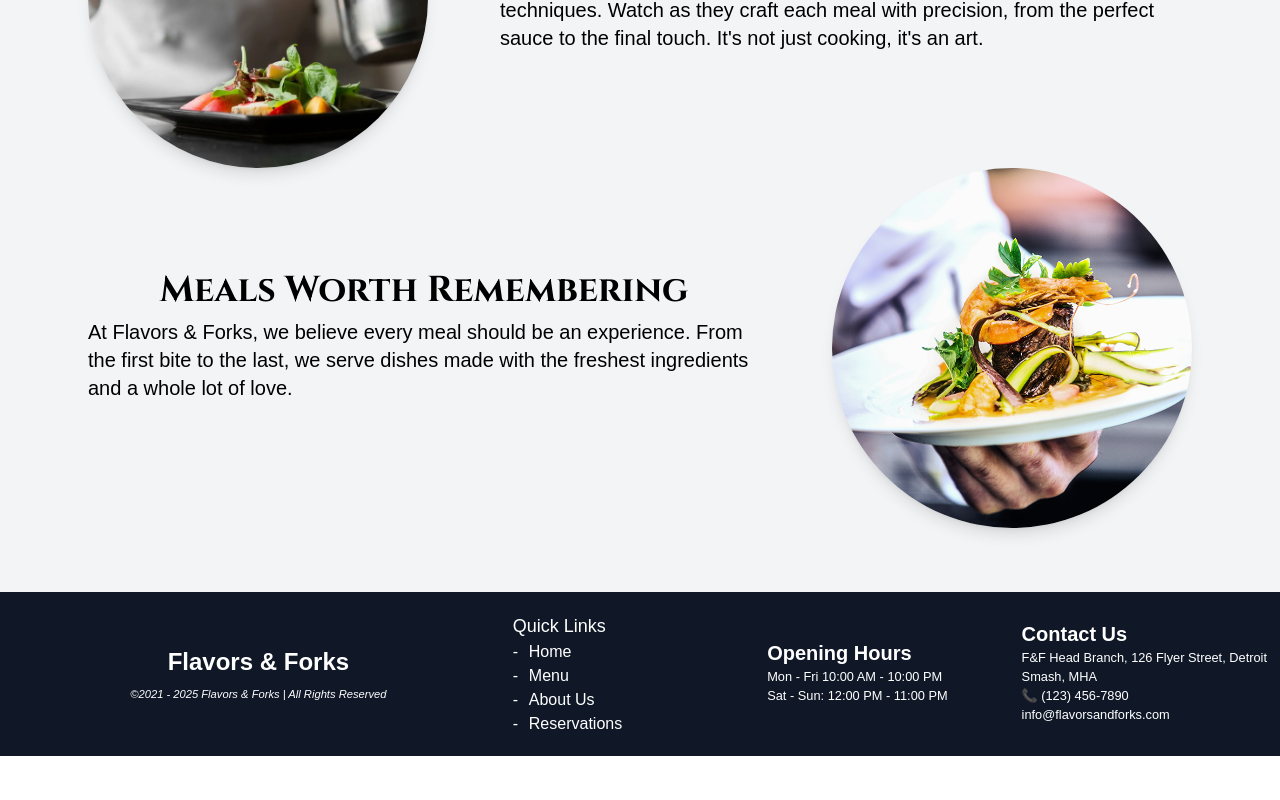
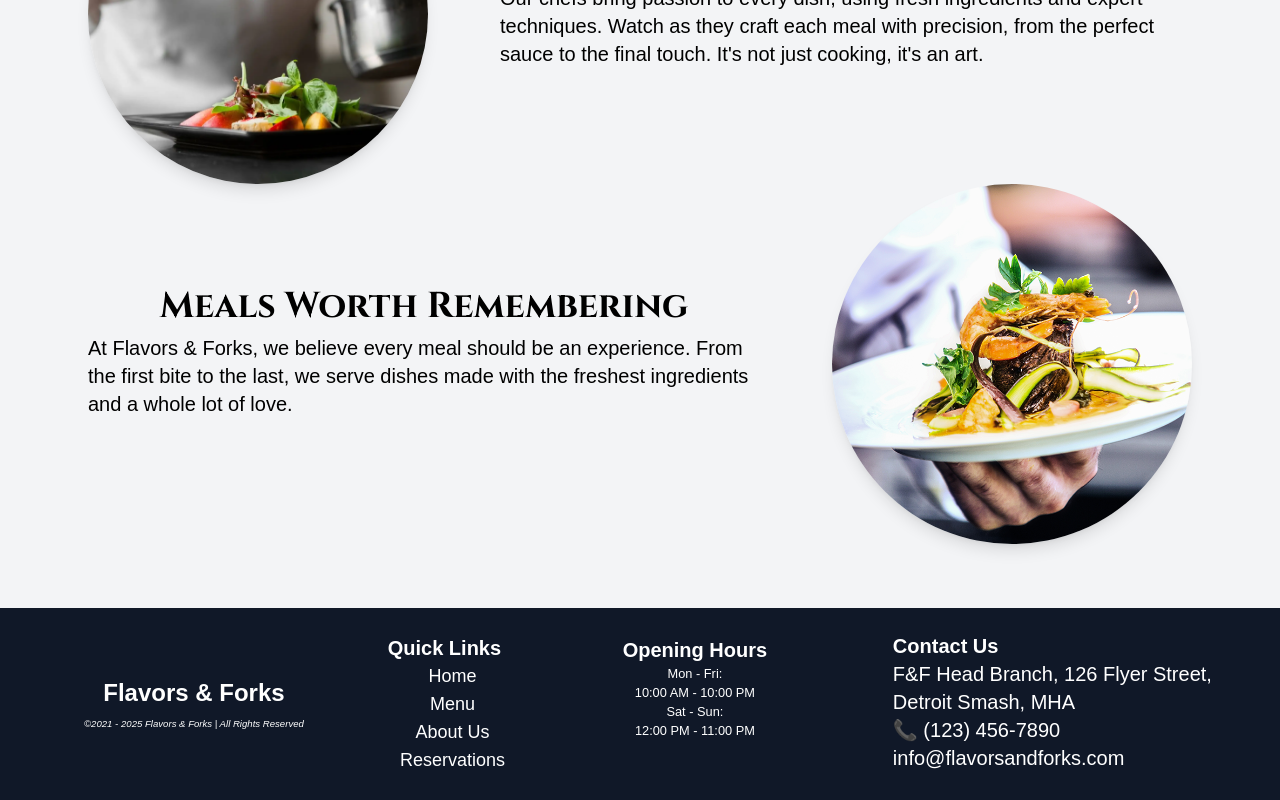
Before and after one commit to ISyncPlus/flavorsandforks, a React (Vite) app: page / in a window 1280 px wide. Shown: the part 1476-2276 px from the top of the page. Before the commit the page ends 2232 px from the top, so only its background shows below. Built offline with nearby package versions, Linux system fonts and the light colour scheme; a web font is replaced by a local one.

Commit message:
v 1.0 complete

```diff
--- a/src/components/Footer.jsx
+++ b/src/components/Footer.jsx
@@ -5,49 +5,53 @@
     <div>
         <footer className='bg-gray-900 px-1 py-5 text-white'>
       <section className='flex justify-evenly items-center max-w-full mx-auto'>
-        <div className='flex-2'>
+        <div className='flex-1 sm:flex-auto w-1/3 sm:w-full'>
           <h1 className='text-lg sm:text-2xl mb-2 text-center font-bold'>
             Flavors &amp; Forks
           </h1>
-          <p className='text-[0.7rem] text-center'>
+          <p className='text-[0.6em] text-center'>
             <i>
             &copy;2021 - 2025 Flavors &amp; Forks | All Rights Reserved
               </i>
           </p>
         </div>
 
-        <div className='hidden md:block flex-1'>
-          <h3 className='text-lg'>
+        <div className='hidden md:block flex-1 w-1/3 sm:w-full text-center'>
+          <h3 className='text-xl font-bold'>
             Quick Links
           </h3>
-          <ul className="list-none">
-            <li className="relative before:content-['-'] before:absolute before:left-0 pl-4">
+          <ul className="list-none text-lg">
+            <li className="pl-4">
               <Link to="/">Home</Link>
             </li>
-            <li className="relative before:content-['-'] before:absolute before:left-0 pl-4">
+            <li className="pl-4">
             <Link to="/menu">Menu</Link>
             </li>
-            <li className="relative before:content-['-'] before:absolute before:left-0 pl-4">
+            <li className="pl-4">
             <Link to="/about-us">About Us</Link>
             </li>
-            <li className="relative before:content-['-'] before:absolute before:left-0 pl-4">
+            <li className="pl-4">
             <a href="/">Reservations</a>
             </li>
           </ul>
         </div>
 
-        <div className='-mt-1 flex-1'>
-          <h3 className='sm:text-xl font-bold'>
+        <div className='sm:-mt-8 flex-1 sm:flex-auto w-1/3 sm:w-full text-center'>
+          <h3 className='sm:text-xl text-[0.8em] font-bold'>
             Opening Hours
           </h3>
           <div className='text-[0.8rem] sm:text-1'>
-          <p>Mon - Fri 10:00 AM - 10:00 PM</p>
-          <p>Sat - Sun: 12:00 PM - 11:00 PM</p>
+          <p>Mon - Fri: <span className='block'>10:00 AM - 10:00 PM</span></p>
+          <p>Sat - Sun:
+             <span className='block'>
+             12:00 PM - 11:00 PM
+              </span>
+              </p>
           </div>
         </div>
 
-        <div className="text-[0.8rem] sm:text-1 flex-1">
-          <h3 className="text-lg sm:text-xl -mt-1 font-bold">
+        <div className="text-[0.8rem] sm:text-xl flex-1 sm:flex-auto w-1/3 sm:w-full sm p-2">
+          <h3 className="text-sm sm:text-xl -mt-1 font-bold">
             Contact Us
           </h3>
           <div>
--- a/src/components/Navbar.jsx
+++ b/src/components/Navbar.jsx
@@ -14,11 +14,11 @@
   }
   return (
     <div className="sticky top-0 z-10">
-        <header className="max-w-full bg-orange-400 overflow-hidden text-white">
-              <section className="flex justify-between items-center mx-auto">
-                  <Link to="/" className='flex mx-5 lg:mx-10 items-center lg:flex-1'>
-                    <img src="/logo.png" alt="Flavor and Forks" className="w-20" />
-                  <h1 className="text-2xl mx-1">
+        <header className="max-w-full bg-orange-400 overflow-hidden text-white h-[5em] sm:h-full">
+              <section className="flex justify-between items-center mx-auto pt-1">
+                  <Link to="/" className='flex mx-5 lg:mx-10 items-center lg:flex-1 my-2'>
+                    <img src="/logo.png" alt="Flavor and Forks" className="w-15 sm:w-20" />
+                  <h1 className="text-xl sm:text-2xl mx-1">
                     Flavors &amp; Forks
 
                   </h1>
@@ -26,15 +26,11 @@
 
                 {/* Hamburger Menu */}
 
-                  <button className=' sm:hidden cursor-pointer relative w-8 h-8' onClick={toggleHam}>
-                    <div className="bg-white h-1 w-8 absolute transform -translate-x-5
+                  <button className=' sm:hidden cursor-pointer relative w-8 h-8 mr-3 text-2xl' onClick={toggleHam}>
+                    &#9776;
 
-
-
-                    ">
-                    </div>
                   </button>
-                <nav className={`transition-all duration-200 origin-top flex flex-col sm:hidden justify-center ${affiliateOpen ? 'h-[60vh]' : ''} items-center max-w-2xl px-7 pt-1 mt-3 pb-10 text-xl absolute right-0 top-15 rounded-2xl bg-orange-400 h-[20em]`} aria-label='main'>
+                <nav className={`transition-all duration-200 origin-top ${!ham ? 'scale-y-0' : 'scale-y-100'} flex flex-col sm:hidden justify-center ${affiliateOpen ? 'h-[35vh]' : ''} items-center max-w-2xl px-7 pt-1 mt-3 pb-7 text-sm absolute right-0 top-10 rounded-b-lg bg-orange-400 h-[19em]`} aria-label='main'>
                   <Link to="/" className='hover:opacity-80 transition-opacity duration-300 flex-1 pt-5'>Home</Link>
 
                   <Link to="/menu" className='hover:opacity-80 transition-opacity duration-300 flex-1 pt-5'>Menu</Link>
@@ -43,7 +39,7 @@
 
                   <Link to="/about-us" className='hover:opacity-80 transition-opacity duration-300 flex-1 pt-5'>About Us</Link>
 
-                  <button onClick={toggleAffiliate} className='flex-1'>
+                  <button onClick={toggleAffiliate} className='flex-1 pt-5'>
                 <h3 className='text-center cursor-pointer relative'>
                   Affiliates <FaCaretDown className='inline -mt-1'/> </h3>
                 </button>
@@ -52,7 +48,7 @@
 
                 {/* Dropdown menu */}
                 <ul className={`transition-all ease-in-out duration-200 ${affiliateOpen ? 'scale-y-100 origin-top block': 'scale-y-0 scale-x-0 hidden'} border rounded-lg border-transparent bg-orange-400 pt-3
-                text-lg text-center `}>
+                text-sm text-center `}>
                     <li className='mb-3'>
                     <Link to="/affiliates/customers" className='hover:opacity-80 transition-opacity duration-300'>Customers</Link>
                     </li>
```
